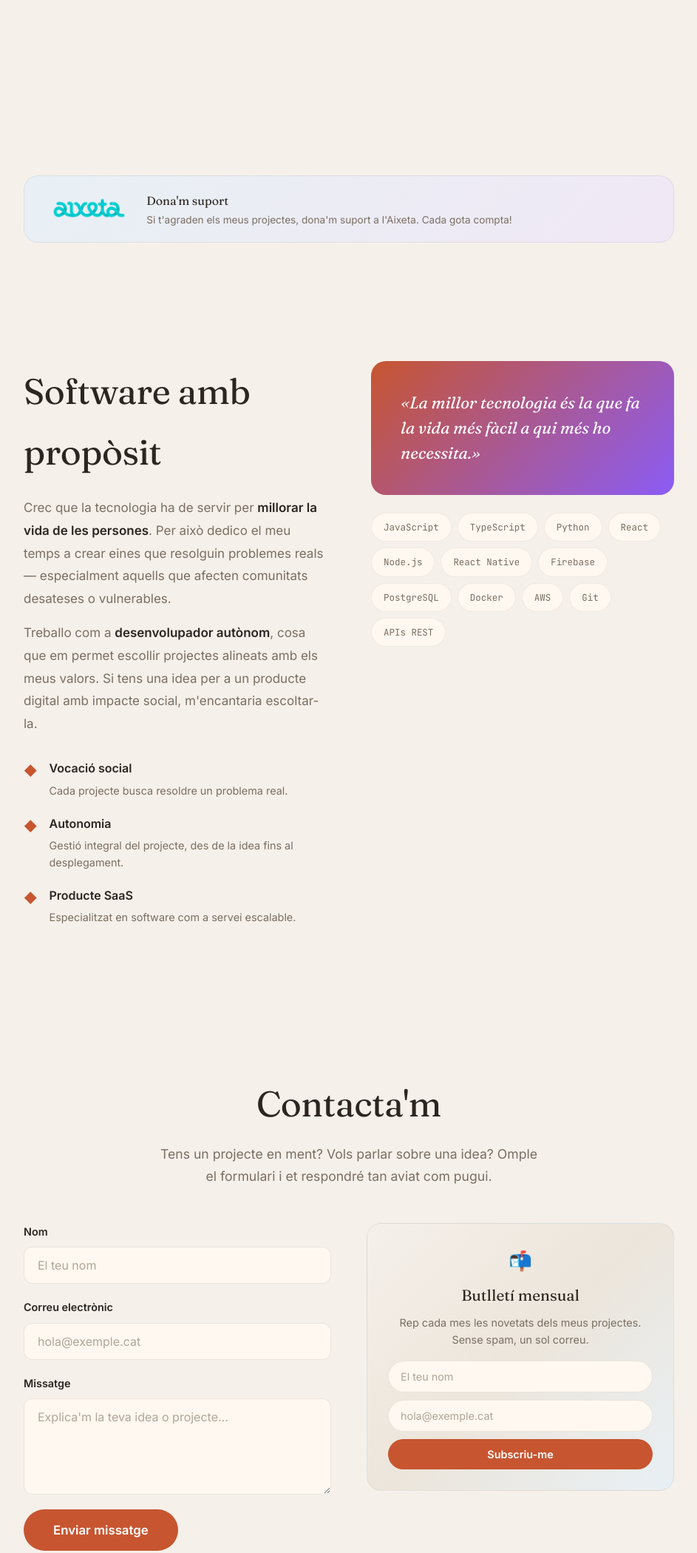
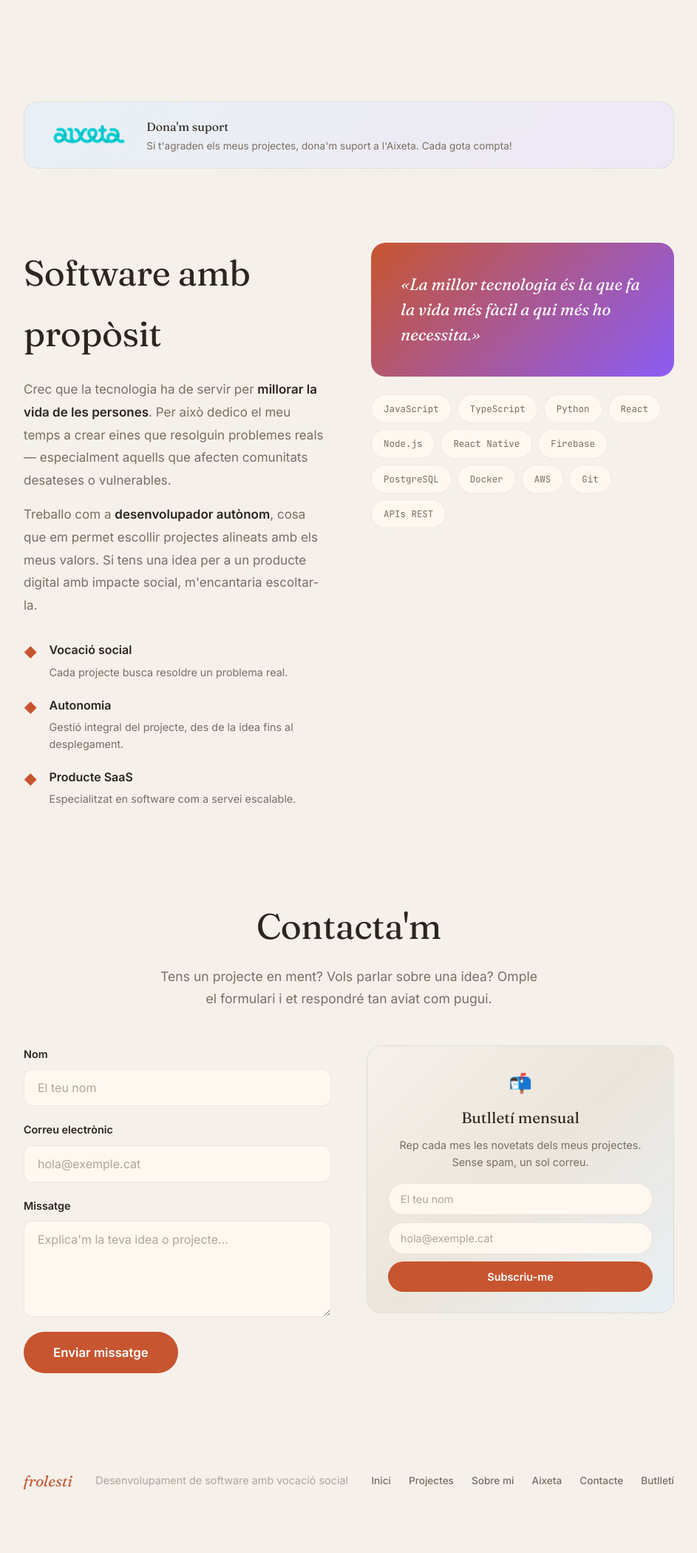
Before and after one commit to frolesti/portfoli, a website: page index.html in a window 1280 px wide. Shown: the part 5783-7882 px from the top of the page at 74% size, without its empty margins (168-1111 px from the left). After the commit the page ends 7850 px from the top, so only its background shows below. Drawn offline with Linux system fonts and the light colour scheme.

Commit message:
Reduir marges excessius entre seccions

```diff
--- a/styles.css
+++ b/styles.css
@@ -612,7 +612,7 @@ img {
 
 /* ---------- PROJECTS ---------- */
 .projects {
-  padding: 100px 0;
+  padding: 80px 0 40px;
   position: relative;
 }
 
@@ -1340,7 +1340,7 @@ img {
 
 /* ---------- ABOUT ---------- */
 .about {
-  padding: 100px 0;
+  padding: 60px 0;
   position: relative;
 }
 
@@ -1450,7 +1450,7 @@ img {
 
 /* ---------- AIXETA BANNER ---------- */
 .aixeta-banner {
-  padding: 40px 0 60px;
+  padding: 20px 0 40px;
 }
 
 .footer-aixeta {
@@ -1497,7 +1497,7 @@ img {
 
 /* ---------- CONTACT ---------- */
 .contact {
-  padding: 100px 0;
+  padding: 60px 0 80px;
   position: relative;
 }
 
```
